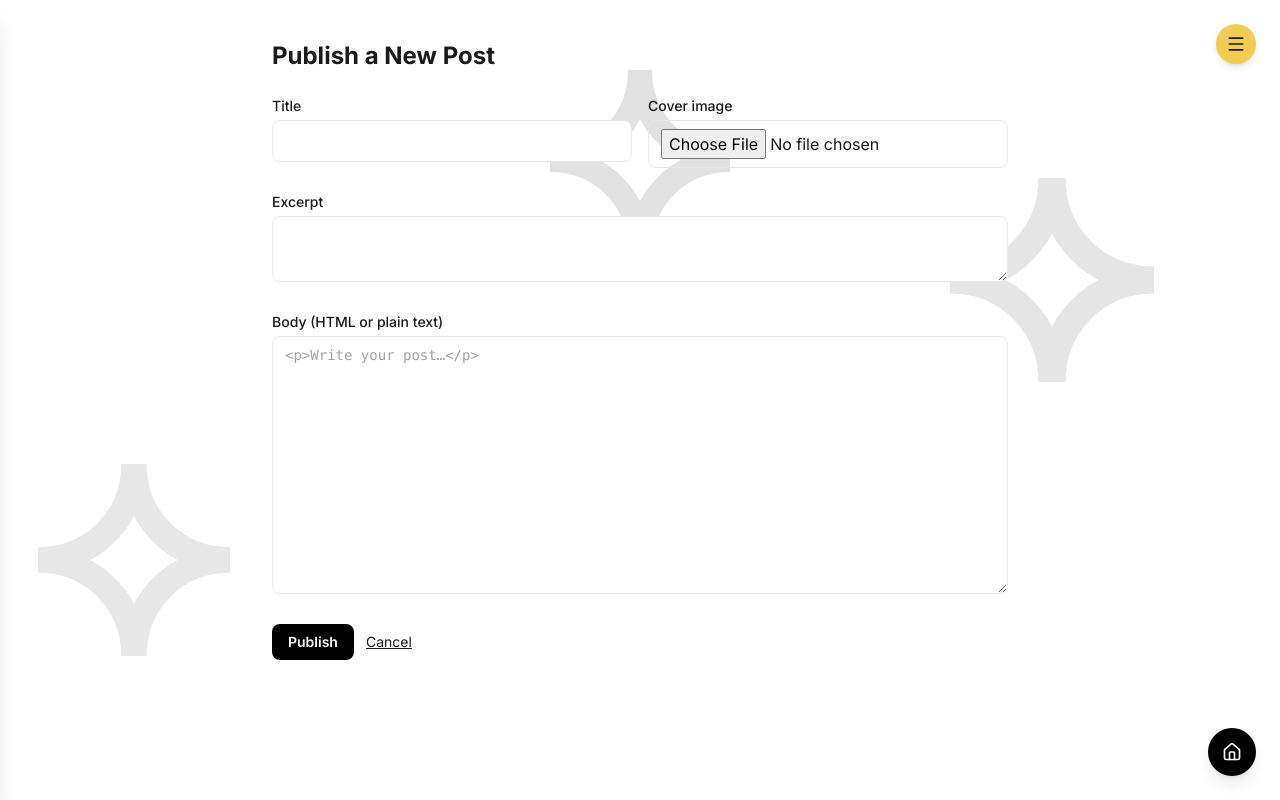
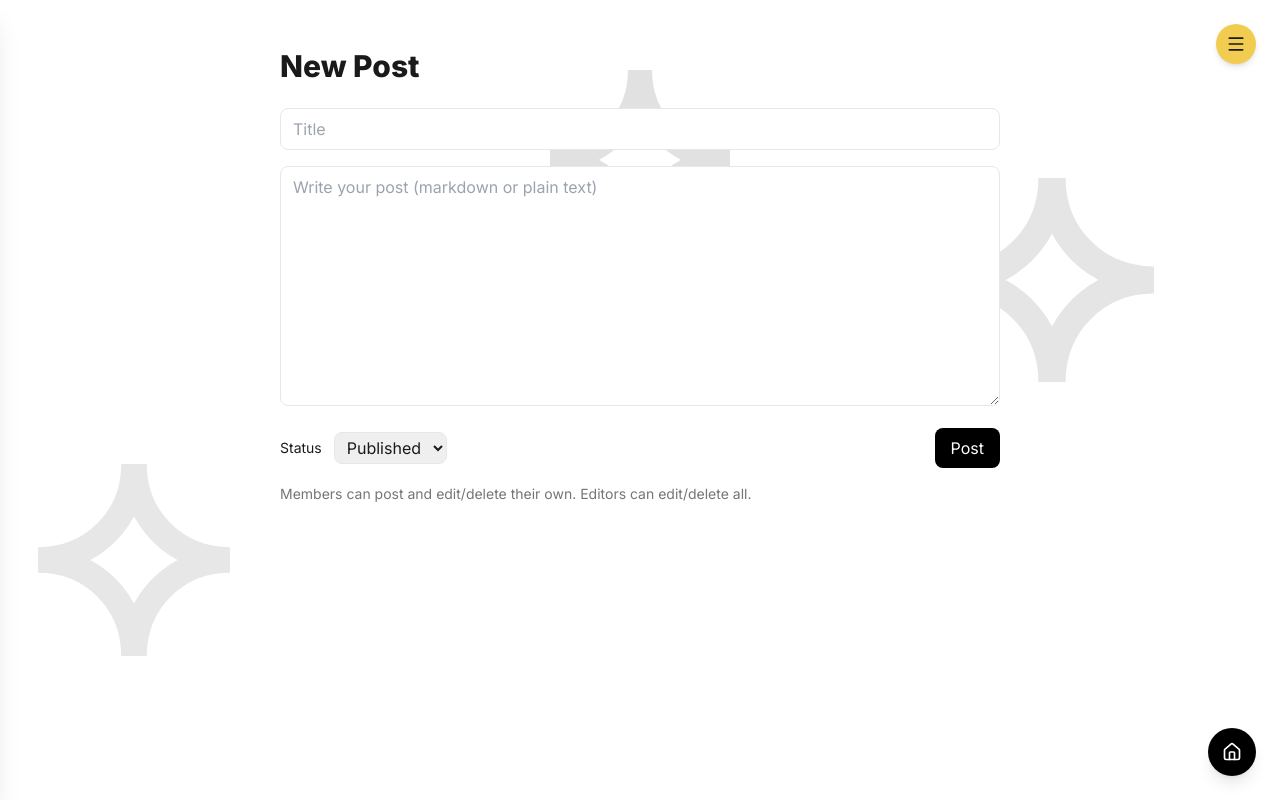
Before and after one commit to jisungkim0922/difficultconvo, a Next.js app: page /blog/new in a window 1280 px wide. Built offline with nearby package versions, Linux system fonts and the light colour scheme.

Commit message:
Blog: Supabase-backed posts with editor/member permissions; list + new post pages; API routes

```diff
--- /dev/null
+++ b/app/api/blog/posts/[id]/route.ts
@@ -0,0 +1,75 @@
+import { NextResponse } from "next/server";
+import { getServerSession } from "next-auth";
+import { authOptions } from "@/app/api/auth/[...nextauth]/route";
+import { supabaseAdmin } from "@/lib/supabaseAdmin";
+
+export const runtime = "nodejs";
+
+async function getProfileByEmail(email: string) {
+  const { data, error } = await supabaseAdmin
+    .from("profiles")
+    .select("*")
+    .eq("email", email)
+    .single();
+  if (error) throw error;
+  return data!;
+}
+
+async function canEdit(profileId: string, role: string, postId: number) {
+  if (role === "editor") return true;
+  const { data, error } = await supabaseAdmin
+    .from("posts")
+    .select("id")
+    .eq("id", postId)
+    .eq("author_id", profileId)
+    .maybeSingle();
+  if (error) throw error;
+  return !!data;
+}
+
+export async function PATCH(req: Request, { params }: { params: { id: string } }) {
+  const session = await getServerSession(authOptions);
+  if (!session?.user?.email) return NextResponse.json({ error: "Unauthorized" }, { status: 401 });
+
+  const id = Number(params.id);
+  if (!Number.isFinite(id)) return NextResponse.json({ error: "Bad id" }, { status: 400 });
+
+  const body = await req.json();
+  const me = await getProfileByEmail(session.user.email);
+
+  if (!(await canEdit(me.id, me.role, id))) {
+    return NextResponse.json({ error: "Forbidden" }, { status: 403 });
+  }
+
+  const { data, error } = await supabaseAdmin
+    .from("posts")
+    .update({
+      title: body.title,
+      content: body.content,
+      status: body.status,
+    })
+    .eq("id", id)
+    .select("*")
+    .single();
+
+  if (error) return NextResponse.json({ error: error.message }, { status: 500 });
+  return NextResponse.json({ post: data });
+}
+
+export async function DELETE(_req: Request, { params }: { params: { id: string } }) {
+  const session = await getServerSession(authOptions);
+  if (!session?.user?.email) return NextResponse.json({ error: "Unauthorized" }, { status: 401 });
+
+  const id = Number(params.id);
+  if (!Number.isFinite(id)) return NextResponse.json({ error: "Bad id" }, { status: 400 });
+
+  const me = await getProfileByEmail(session.user.email);
+
+  if (!(await canEdit(me.id, me.role, id))) {
+    return NextResponse.json({ error: "Forbidden" }, { status: 403 });
+  }
+
+  const { error } = await supabaseAdmin.from("posts").delete().eq("id", id);
+  if (error) return NextResponse.json({ error: error.message }, { status: 500 });
+  return NextResponse.json({ ok: true });
+}
--- /dev/null
+++ b/app/api/blog/posts/route.ts
@@ -0,0 +1,46 @@
+import { NextResponse } from "next/server";
+import { getServerSession } from "next-auth";
+import { authOptions } from "@/app/api/auth/[...nextauth]/route";
+import { supabaseAdmin } from "@/lib/supabaseAdmin";
+
+export const runtime = "nodejs";
+
+async function getOrCreateProfile(email: string) {
+  const { data, error } = await supabaseAdmin
+    .from("profiles")
+    .upsert({ email }, { onConflict: "email" })
+    .select("*")
+    .single();
+  if (error) throw error;
+  return data!;
+}
+
+export async function GET() {
+  const { data, error } = await supabaseAdmin
+    .from("posts")
+    .select("*")
+    .eq("status", "published")
+    .order("created_at", { ascending: false });
+
+  if (error) return NextResponse.json({ error: error.message }, { status: 500 });
+  return NextResponse.json({ posts: data ?? [] });
+}
+
+export async function POST(req: Request) {
+  const session = await getServerSession(authOptions);
+  if (!session?.user?.email) return NextResponse.json({ error: "Unauthorized" }, { status: 401 });
+
+  const { title, content, status } = await req.json();
+  if (!title || !content) return NextResponse.json({ error: "Missing fields" }, { status: 400 });
+
+  const prof = await getOrCreateProfile(session.user.email);
+
+  const { data, error } = await supabaseAdmin
+    .from("posts")
+    .insert({ author_id: prof.id, title, content, status: status ?? "published" })
+    .select("*")
+    .single();
+
+  if (error) return NextResponse.json({ error: error.message }, { status: 500 });
+  return NextResponse.json({ post: data }, { status: 201 });
+}
--- a/app/blog/new/page.tsx
+++ b/app/blog/new/page.tsx
@@ -1,70 +1,57 @@
 "use client";
+
+import { useState } from "react";
 import { useRouter } from "next/navigation";
-import { useState } from "react";
 
 export default function NewPostPage() {
-  const r = useRouter();
-  const [loading, setLoading] = useState(false);
-  const [cover, setCover] = useState<File | null>(null);
+  const [title, setTitle] = useState("");
+  const [content, setContent] = useState("");
+  const [status, setStatus] = useState<"draft"|"published">("published");
+  const [err, setErr] = useState<string|undefined>();
+  const router = useRouter();
 
-  async function onSubmit(ev: React.FormEvent<HTMLFormElement>) {
-    ev.preventDefault();
-    setLoading(true);
-    const form = ev.currentTarget;
-    const fd = new FormData(form);
-    let cover_url: string | undefined;
-    const file = (cover || (fd.get("cover") as File | null));
-    if (file && file.size > 0) {
-      const up = new FormData();
-      up.set("file", file);
-      const res = await fetch("/api/upload", { method: "POST", body: up });
-      const j = await res.json();
-      if (j?.url) cover_url = j.url;
+  async function submit(e: React.FormEvent) {
+    e.preventDefault();
+    setErr(undefined);
+    const res = await fetch("/api/blog/posts", {
+      method: "POST",
+      headers: { "content-type": "application/json" },
+      body: JSON.stringify({ title, content, status }),
+    });
+    if (res.status === 401) {
+      window.location.href = "/api/auth/signin";
+      return;
     }
-    const payload = {
-      title: String(fd.get("title") || ""),
-      excerpt: String(fd.get("excerpt") || ""),
-      body: String(fd.get("body") || ""),
-      cover_url,
-    };
-    const res = await fetch("/api/posts", { method: "POST", headers: { "Content-Type": "application/json" }, body: JSON.stringify(payload) });
-    const j = await res.json();
-    setLoading(false);
-    if (res.ok && j?.post?.slug) r.push(`/blog/${j.post.slug}`);
-    else alert(j?.error || "Failed to publish");
+    const data = await res.json();
+    if (!res.ok) {
+      setErr(data?.error || "Failed to post");
+      return;
+    }
+    router.push("/blog");
   }
 
   return (
-    <main className="mx-auto max-w-3xl px-4 py-10">
-      <h1 className="mb-6 text-2xl font-bold">Publish a New Post</h1>
-      <form onSubmit={onSubmit} className="space-y-6">
-        <div className="grid gap-4 md:grid-cols-2">
-          <label className="block">
-            <span className="mb-1 block text-sm font-medium">Title</span>
-            <input name="title" required className="w-full rounded-lg border px-3 py-2" />
-          </label>
-          <label className="block">
-            <span className="mb-1 block text-sm font-medium">Cover image</span>
-            <input name="cover" type="file" accept="image/*" className="w-full rounded-lg border px-3 py-2" onChange={(e)=>setCover(e.target.files?.[0]||null)} />
-          </label>
+    <main className="mx-auto max-w-3xl px-6 py-12">
+      <h1 className="mb-6 text-3xl font-extrabold">New Post</h1>
+      <form onSubmit={submit} className="space-y-4">
+        <input className="w-full rounded-lg border px-3 py-2"
+               placeholder="Title" value={title} onChange={e=>setTitle(e.target.value)} required />
+        <textarea className="h-60 w-full rounded-lg border px-3 py-2"
+                  placeholder="Write your post (markdown or plain text)"
+                  value={content} onChange={e=>setContent(e.target.value)} required />
+        <div className="flex items-center gap-3">
+          <label className="text-sm">Status</label>
+          <select className="rounded-lg border px-2 py-1"
+                  value={status} onChange={e=>setStatus(e.target.value as any)}>
+            <option value="published">Published</option>
+            <option value="draft">Draft</option>
+          </select>
+          <button className="ml-auto rounded-lg bg-black px-4 py-2 text-white hover:opacity-90">
+            Post
+          </button>
         </div>
-
-        <label className="block">
-          <span className="mb-1 block text-sm font-medium">Excerpt</span>
-          <textarea name="excerpt" rows={2} className="w-full rounded-lg border px-3 py-2" />
-        </label>
-
-        <label className="block">
-          <span className="mb-1 block text-sm font-medium">Body (HTML or plain text)</span>
-          <textarea name="body" rows={12} className="w-full rounded-lg border px-3 py-2 font-mono text-sm" placeholder="<p>Write your post…</p>" />
-        </label>
-
-        <div className="flex items-center gap-3">
-          <button disabled={loading} className="rounded-lg bg-black px-4 py-2 text-sm font-semibold text-white hover:bg-black/90 disabled:opacity-60">
-            {loading ? "Publishing…" : "Publish"}
-          </button>
-          <a href="/blog" className="text-sm underline">Cancel</a>
-        </div>
+        {err && <p className="text-sm text-red-600">{err}</p>}
+        <p className="text-sm opacity-60">Members can post and edit/delete their own. Editors can edit/delete all.</p>
       </form>
     </main>
   );
--- a/app/blog/page.tsx
+++ b/app/blog/page.tsx
@@ -1,28 +1,32 @@
 import Link from "next/link";
-import { listPosts } from "../../lib/posts";
 
-export const dynamic = "force-dynamic";
+async function getPosts() {
+  const res = await fetch(`${process.env.NEXT_PUBLIC_SITE_URL ?? ""}/api/blog/posts`, { cache: "no-store" });
+  if (!res.ok) return { posts: [] };
+  return res.json();
+}
 
 export default async function BlogPage() {
-  const posts = await listPosts();
+  const { posts } = await getPosts();
   return (
-    <main className="mx-auto max-w-4xl px-4 py-10">
-      <div className="mb-6 flex items-center justify-between">
-        <h1 className="text-2xl font-bold">Blog</h1>
-        <a href="/blog/new" className="rounded-lg bg-black px-4 py-2 text-sm font-semibold text-white hover:bg-black/90">Write</a>
+    <main className="mx-auto max-w-6xl px-6 py-12">
+      <div className="mb-8 flex items-center justify-between">
+        <h1 className="text-4xl font-extrabold">Blog</h1>
+        <Link href="/blog/new" className="rounded-lg border px-4 py-2 hover:bg-black/5">
+          New post
+        </Link>
       </div>
-      <div className="grid gap-4">
-        {posts.map(p => (
-          <Link key={p.slug} href={`/blog/${p.slug}`} className="block rounded-xl border p-4 hover:bg-black/5">
-            <div className="flex items-center justify-between">
-              <h2 className="text-lg font-semibold">{p.title}</h2>
-              <span className="text-xs text-neutral-500">{new Date(p.created_at).toLocaleDateString()}</span>
+      <div className="grid gap-6 md:grid-cols-2">
+        {posts?.map((p: any) => (
+          <article key={p.id} className="rounded-xl border p-6">
+            <h2 className="mb-2 text-2xl font-bold">{p.title}</h2>
+            <p className="line-clamp-3 opacity-80 whitespace-pre-wrap">{p.content}</p>
+            <div className="mt-4 text-sm opacity-60">
+              {new Date(p.created_at).toLocaleString()} · {p.status}
             </div>
-            {p.excerpt && <p className="mt-1 line-clamp-2 text-sm text-neutral-600">{p.excerpt}</p>}
-            <p className="mt-1 text-xs text-neutral-500">{p.author_name || p.author_email}</p>
-          </Link>
+          </article>
         ))}
-        {posts.length === 0 && <p className="text-sm text-neutral-600">No posts yet.</p>}
+        {!posts?.length && <p>No posts yet.</p>}
       </div>
     </main>
   );
--- /dev/null
+++ b/lib/supabaseAdmin.ts
@@ -0,0 +1,7 @@
+import { createClient } from "@supabase/supabase-js";
+
+export const supabaseAdmin = createClient(
+  process.env.NEXT_PUBLIC_SUPABASE_URL!,
+  process.env.SUPABASE_SERVICE_ROLE_KEY!,  // server only
+  { auth: { persistSession: false } }
+);
```
